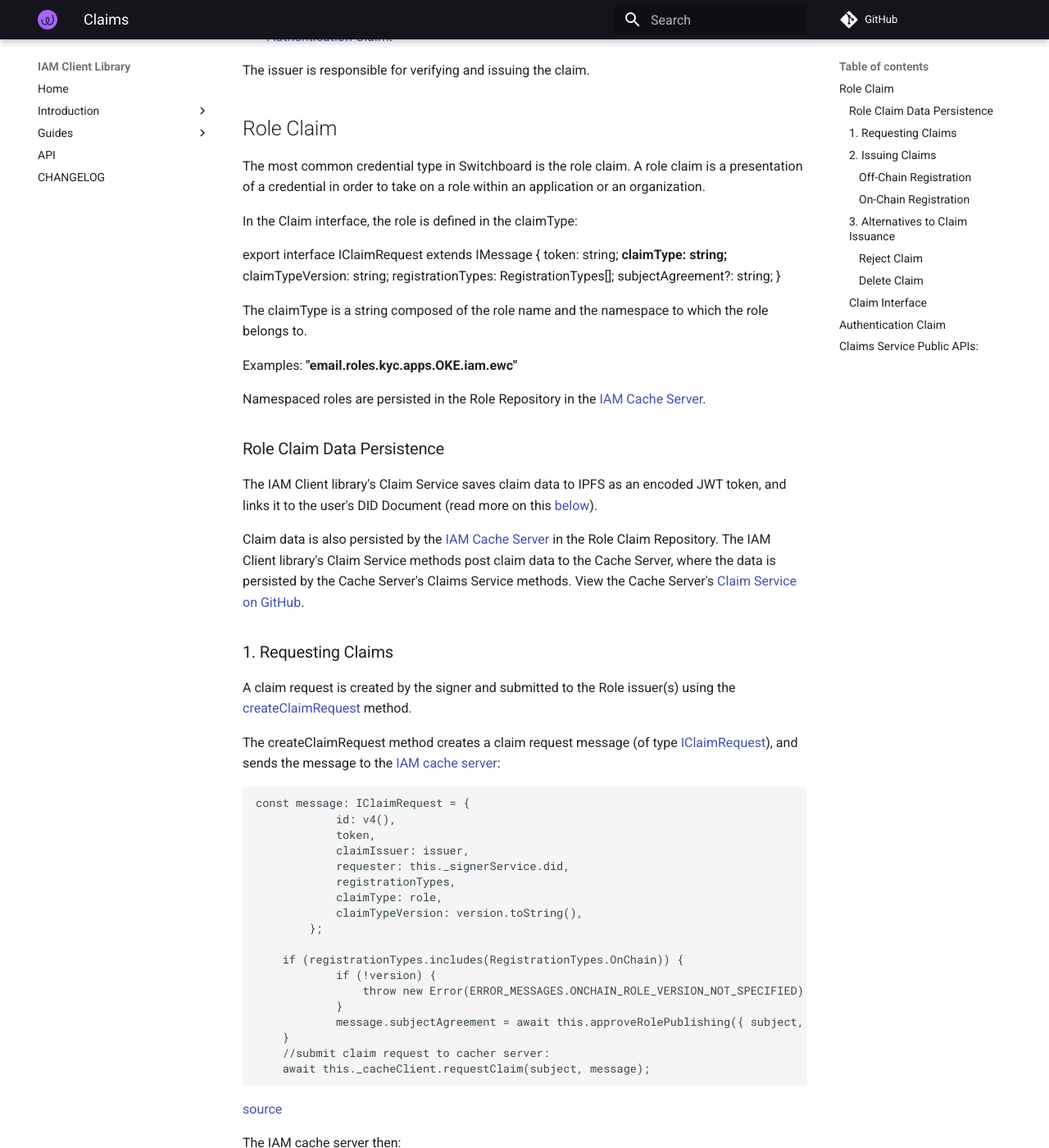
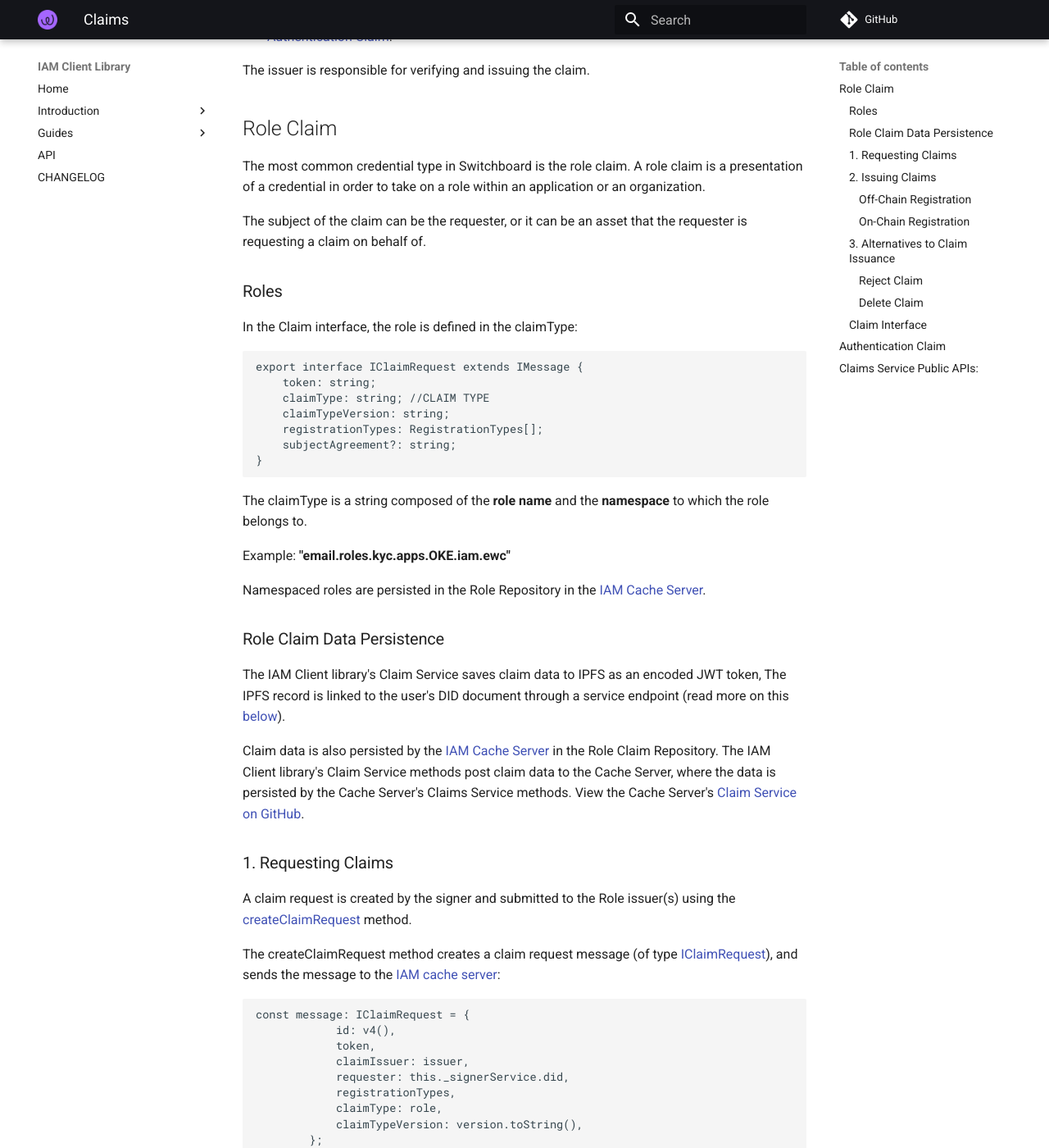
Before and after one commit to energywebfoundation/iam-client-lib, an MkDocs documentation site: the page built from docs/guides/claim.md, in a window 1280 px wide and 1400 px high, scrolled down 644 px. Shown: the whole window at 82% size. Built offline with MkDocs 1.6.1 and Material for MkDocs 9.7.7, drawn with Linux system fonts in a browser that asks for light colours; comment, search, counter and statistics services are not loaded.

Commit message:
small fixes and explainers

````diff
--- a/docs/guides/claim.md
+++ b/docs/guides/claim.md
@@ -16,33 +16,39 @@
 1. Take on a role within an application or organization. This is known as a [Role Claim](#role-claim).
 2. Obtain a temporary credential used to authenticate to the cache server. This is known as an [Authentication Claim](#authentication-claim).
 
-The issuer is responsible for verifying and issuing the claim.
 
 
+The issuer is responsible for verifying and issuing the claim.
 
 ## Role Claim
 
 The most common credential type in Switchboard is the role claim. A role claim is a presentation of a credential in order to take on a role within an application or an organization.
 
+The subject of the claim can be the requester, or it can be an asset that the requester is requesting a claim on behalf of.
+
+### Roles
+
 In the Claim interface, the role is defined in the claimType:
 
+```
 export interface IClaimRequest extends IMessage {
     token: string;
-    **claimType: string;**
+    claimType: string; //CLAIM TYPE
     claimTypeVersion: string;
     registrationTypes: RegistrationTypes[];
     subjectAgreement?: string;
 }
+```
 
-The claimType is a string composed of the role name and the namespace to which the role belongs to.
+The claimType is a string composed of the **role name** and the **namespace** to which the role belongs to.
 
-Examples:
+Example:
 **"email.roles.kyc.apps.OKE.iam.ewc"**
 
 Namespaced roles are persisted in the Role Repository in the [IAM Cache Server](https://energy-web-foundation.gitbook.io/energy-web/technology/the-stack/utility-layer-1#identity-access-and-management-iam-cache-server).
 
 ### Role Claim Data Persistence
-The IAM Client library's Claim Service saves claim data to IPFS as an encoded JWT token, and links it to the user's DID Document (read more on this [below](#off-Chain-registration)).
+The IAM Client library's Claim Service saves claim data to IPFS as an encoded JWT token, The IPFS record is linked to the user's DID document through a service endpoint (read more on this [below](#off-Chain-registration)).
 
 Claim data is also persisted by the [IAM Cache Server](https://github.com/energywebfoundation/iam-cache-server/tree/master/src/modules/claim) in the Role Claim Repository. The IAM Client library's Claim Service methods post claim data to the Cache Server, where the data is persisted by the Cache Server's Claims Service methods. View the Cache Server's [Claim Service on GitHub](https://github.com/energywebfoundation/iam-cache-server/blob/master/src/modules/claim/claim.service.ts#L422).
 
@@ -187,7 +193,7 @@
 
 In the [ClaimManager contract's register method](https://github.com/energywebfoundation/iam-contracts/blob/83932a8fee56010482b50047ea5a20da37b758da/contracts/roles/ClaimManager.sol#L89), the claim data is added to the 'roles' mapping and can then be accessed and read by other smart contracts on the blockchain.
 
-**Note** An issuer can directly issue a claim directly without a request. This is done through the [issueClaim method](../api/classes/modules_claims_claims_service.ClaimsService.md#issueclaim). **This method does not handle On-Chain registration**.
+**Note:** An issuer can directly issue a claim directly without a request. This is done through the [issueClaim method](../api/classes/modules_claims_claims_service.ClaimsService.md#issueclaim). **This method does not handle On-Chain registration**.
 
 ### 3. Alternatives to Claim Issuance
 
````
